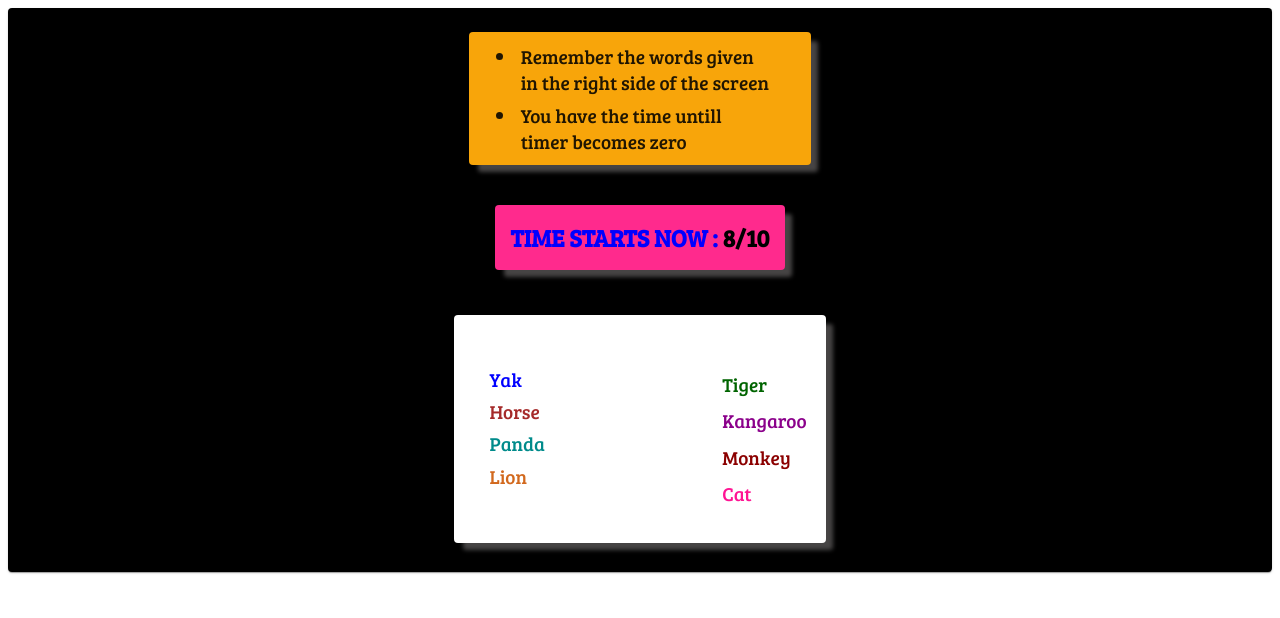
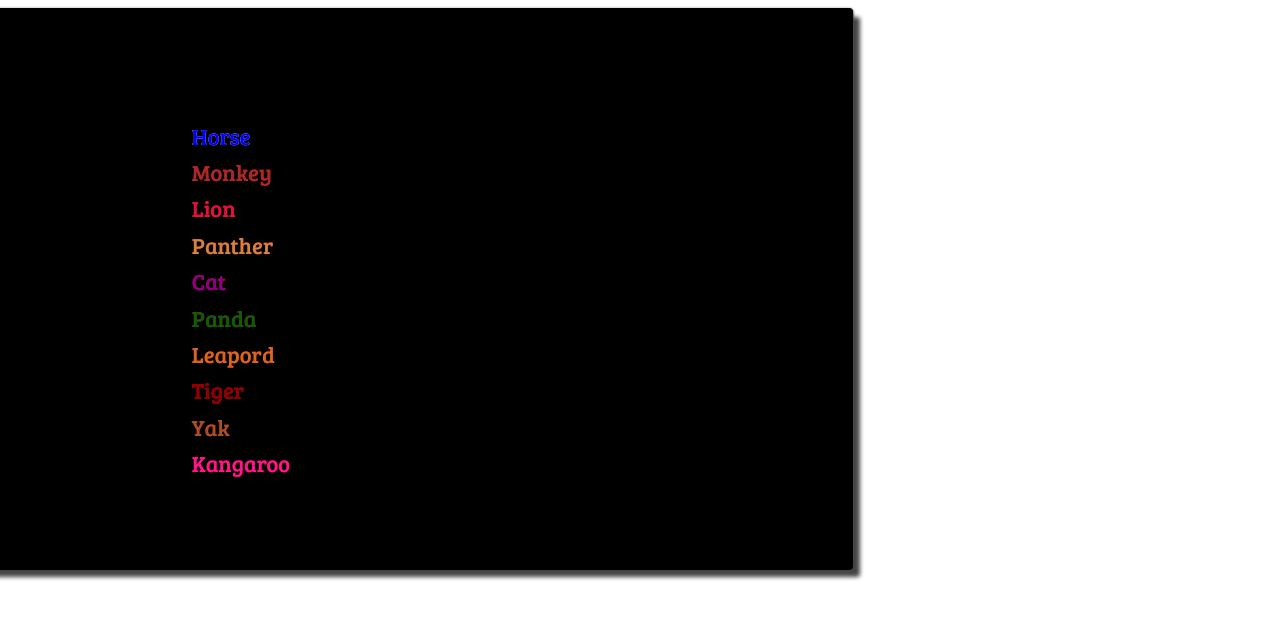
Before and after one commit to shashikanthgk/HCI-Lab-2, an Angular app: page /home in a window 1280 px wide. Both pictures are taken after a click on the button "START THE GAME!". Shown: the top 618 px of the page. Built offline with nearby package versions, Linux system fonts and the light colour scheme; a web font is replaced by a local one.

Commit message:
UI UPDATED

```diff
--- a/src/app/src/animal-list/animal-list.component.ts
+++ b/src/app/src/animal-list/animal-list.component.ts
@@ -6,7 +6,7 @@
   styleUrls: ['./animal-list.component.css']
 })
 export class AnimalListComponent implements OnInit {
-  timeLeft: number = 10;
+  timeLeft: number = 1;
   interval:any;
   toggle:boolean = false;
   constructor() { }
--- a/src/app/src/animal-selection/animal-selection.component.css
+++ b/src/app/src/animal-selection/animal-selection.component.css
@@ -134,3 +134,54 @@
     50% { background-position: 400% 0; }
     100% { background-position: 0 0; }
 }
+
+
+
+#slide{
+    left: -1020px;
+    -webkit-animation: slide 1.9s forwards;
+    -webkit-animation-delay: 1s;
+    animation: slide 1.9s forwards;
+    animation-delay: 1s;
+}
+
+@-webkit-keyframes slide {
+    100% { left: 0; }
+}
+
+@keyframes slide {
+    100% { left: 0; }
+}
+
+#slide-frame{
+    left: -1320px;
+    -webkit-animation: slide 1s forwards;
+    -webkit-animation-delay: 0.5s;
+    animation: slide 1s forwards;
+    animation-delay: 0.5s;
+}
+
+@-webkit-keyframes slide {
+    100% { left: 0; }
+}
+
+@keyframes slide {
+    100% { left: 0; }
+}
+
+
+#slide-button{
+    left: -1020px;
+    -webkit-animation: slide 1.9s forwards;
+    -webkit-animation-delay: 1.5s;
+    animation: slide 1.9s forwards;
+    animation-delay: 1.5s;
+}
+
+@-webkit-keyframes slide {
+    100% { left: 0; }
+}
+
+@keyframes slide {
+    100% { left: 0; }
+}
--- a/src/app/src/animal-selection/animal-selection.component.html
+++ b/src/app/src/animal-selection/animal-selection.component.html
@@ -1,9 +1,9 @@
 <div *ngIf = "!bypass">
-    <mat-card class="header">
+    <mat-card id = "slide-frame" class="header">
 
         <div class="box-container">
 
-            <mat-card class="inst" style="width: 70%;">
+            <mat-card id="slide" class="inst" style="width: 70%;">
                 <!-- instruction for the user  -->
                 <ul>
                     <li>
@@ -18,16 +18,16 @@
                     <!-- this section contains the main section list -->
                     <ul class="animal-list">
 
-                        <li class="list"
+                        <li   class="list"
                             [ngStyle]="{'color':animal.color,'font-weight':animal.weight,'text-shadow':animal.shadow}"
                             *ngFor="let animal of animals_name; let i = index" (click)="setIndex(i)">
-                            {{ animal.name }}
+                           <span > {{ animal.name }}</span>
                         </li>
 
                     </ul>
                 </div>
                 <div>
-                    <button class="glow-on-hover" type="button" (click)='OnSubmit()'>FINISH THE GAME!</button>
+                    <button id = "slide-button" class="glow-on-hover" type="button" (click)='OnSubmit()'>FINISH THE GAME!</button>
                 </div>
             </div>
         </div>
--- a/src/app/src/result/result.component.css
+++ b/src/app/src/result/result.component.css
@@ -180,3 +180,71 @@
     50% { background-position: 400% 0; }
     100% { background-position: 0 0; }
 }
+
+
+
+
+
+#slide{
+    left: -1020px;
+    -webkit-animation: slide 1.9s forwards;
+    -webkit-animation-delay: 0.5s;
+    animation: slide 1.9s forwards;
+    animation-delay: 0.5s;
+}
+
+@-webkit-keyframes slide {
+    100% { left: 0; }
+}
+
+@keyframes slide {
+    100% { left: 0; }
+}
+
+#slide-frame{
+    left: -1320px;
+    -webkit-animation: slide 1s forwards;
+    -webkit-animation-delay: 0.3s;
+    animation: slide 1s forwards;
+    animation-delay: 0.3s;
+}
+
+@-webkit-keyframes slide {
+    100% { left: 0; }
+}
+
+@keyframes slide {
+    100% { left: 0; }
+}
+
+
+#slide-button{
+    left: -1020px;
+    -webkit-animation: slide 1.5s forwards;
+    -webkit-animation-delay: 3s;
+    animation: slide 1.5s forwards;
+    animation-delay: 3s;
+}
+
+@-webkit-keyframes slide {
+    100% { left: 0; }
+}
+
+@keyframes slide {
+    100% { left: 0; }
+}
+#slide2{
+    left: -1120px;
+    -webkit-animation: slide 1.5s forwards;
+    -webkit-animation-delay: 2s;
+    animation: slide 1.5s forwards;
+    animation-delay: 2s;
+}
+
+@-webkit-keyframes slide {
+    100% { left: 0; }
+}
+
+@keyframes slide {
+    100% { left: 0; }
+}
--- a/src/app/src/result/result.component.html
+++ b/src/app/src/result/result.component.html
@@ -1,8 +1,8 @@
-<mat-card class="top">
+<mat-card id="slide-frame" class="top">
 
     <div class="box-container">
 
-        <mat-card class="inst" style="width: 50%;">
+        <mat-card id="slide" class="inst" style="width: 50%;">
             <!-- instruction for the user  -->
             <ul *ngIf="first">
                 <li>
@@ -39,7 +39,7 @@
 
             </ul>
         </mat-card>
-        <mat-card class="animal-section" style="width: 60vw;">
+        <mat-card id="slide2" class="animal-section" style="width: 60vw;">
             <!-- this section contains the main section list -->
             <ul class="animal-list" style="padding-top: 2rem;">
 
@@ -62,7 +62,7 @@
             </ul>
         </mat-card>
         <div>
-            <button class="glow-on-hover" type="button" (click)="restart()">RESTART THE GAME!</button>
+            <button id="slide-button" class="glow-on-hover" type="button" (click)="restart()">RESTART THE GAME!</button>
         </div>
     </div>
 </mat-card>
```
